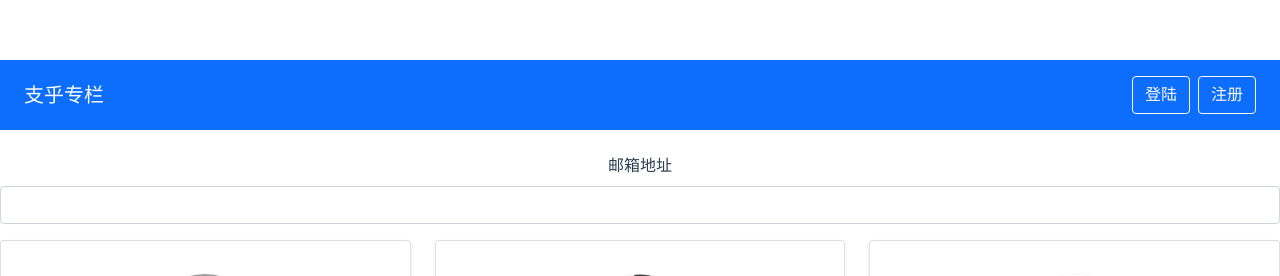
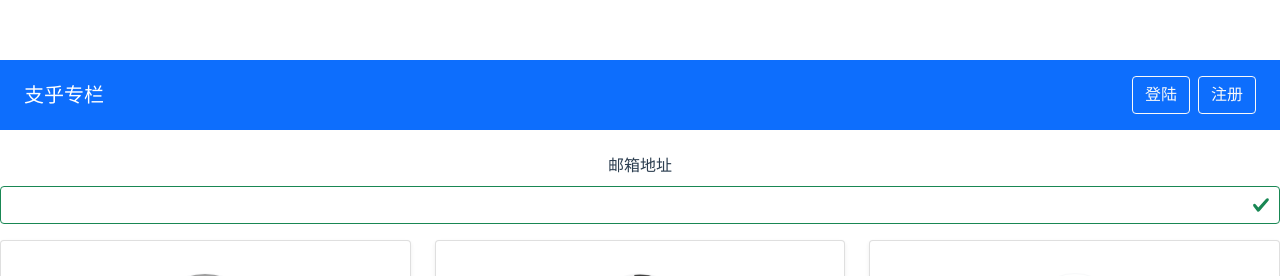
Before and after one commit to waruiiko/zheye, a Vue app in the folder zheye/: page / in a window 1280 px wide. Shown: the top 276 px of the page. Built offline with nearby package versions, Linux system fonts and the light colour scheme; grey boxes are pictures that could not be loaded.

Commit message:
Update ValidateInput.vue

```diff
--- a/zheye/src/components/ValidateInput.vue
+++ b/zheye/src/components/ValidateInput.vue
@@ -1,12 +1,15 @@
 <template>
   <div class="validate-input-container pb-3">
-    <input type="text"
+    <input
+      type="text"
       class="form-control"
-      :class="{'is-invalid': inputRef.error}"
+      :class="{ 'is-invalid': inputRef.error, 'is-valid': !inputRef.error }"
       v-model="inputRef.val"
       @blur="validateInput"
-    >
-    <span v-if="inputRef.error" class="invalid-feedback">{{inputRef.message}}</span>
+    />
+    <span v-if="inputRef.error" class="invalid-feedback">{{
+      inputRef.message
+    }}</span>
   </div>
 </template>
 
@@ -17,16 +20,18 @@ const emailReg = /^[a-zA-Z0-9.!#$%&’*+/=?^_`{|}~-]+@[a-zA-Z0-9-]+(?:\.[a-zA-Z0
 
 export default defineComponent({
   props: {
-    rules: Array as PropType<RulesProp>
+    rules: Array as PropType<RulesProp>,
+    modelValue: String
   },
   setup(props) {
     const inputRef = reactive({
-      val: '',
+      val: props.modelValue ||'',
       error: false,
       message: ''
     })
     const validateInput = () => {
       if (props.rules) {
+        //every函数：只有当数组中每一项都为true，才返回true，否则返回false
         const allPassed = props.rules.every(rule => {
           let passed = true
           inputRef.message = rule.message
```
